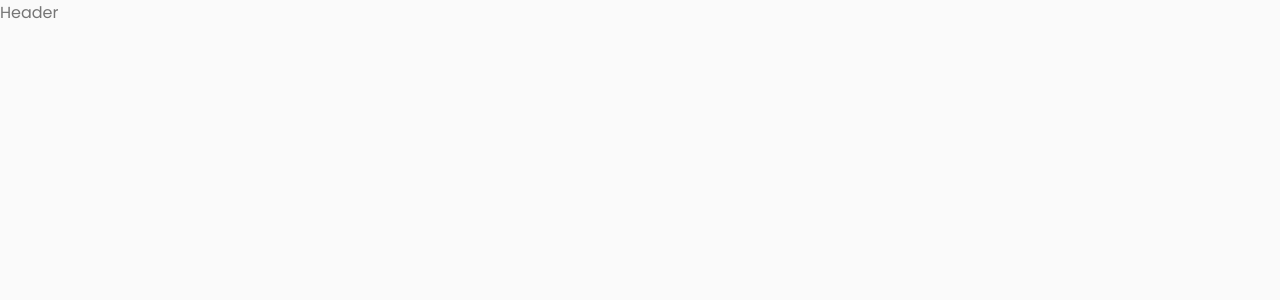
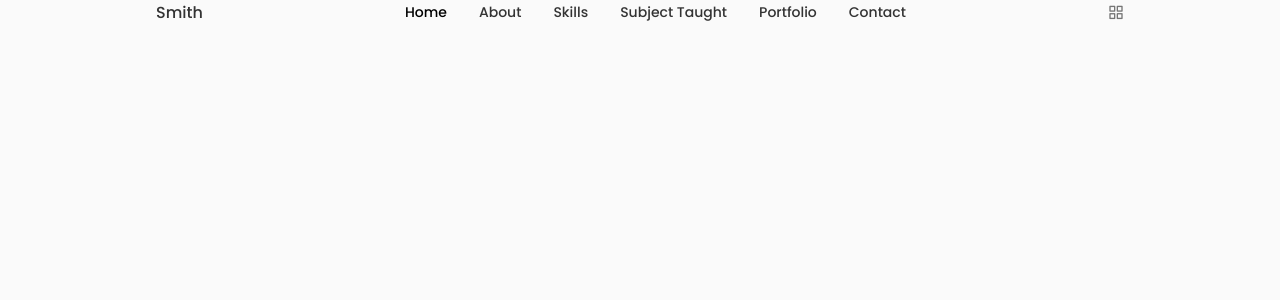
Before and after one commit to Ishan0704/portfolio-priya-mam, a React (Create React App) app: page / in a window 1280 px wide. Shown: the top 300 px of the page. Built offline with nearby package versions, Linux system fonts and the light colour scheme.

Commit message:
Header Done

```diff
--- a/src/App.css
+++ b/src/App.css
@@ -189,7 +189,7 @@
 
 /* For medium devices */
 @media screen and (max-width: 768px) {
-  body {
+  /* body {
     margin: 0 0 var(--header-height) 0;
   }
 
@@ -199,7 +199,7 @@
 
   .section__subtitle {
     margin-bottom: var(--mb-3);
-  }
+  } */
 }
 
 @media screen and (max-width: 576px) {
--- a/src/components/header/Header.jsx
+++ b/src/components/header/Header.jsx
@@ -1,9 +1,61 @@
-import React from 'react';
+import React, { useState } from 'react';
 import "./header.css";
 
 const Header =() => {
+    /*=============== TOGGLE MENU ===============*/
+    const[Toggle, showMenu] = useState(false);
     return(
-        <div>Header</div>
+        <header className="header">
+            <nav className="nav container">
+                <a href="index.html" className="nav__logo">Smith</a>
+
+                <div className={Toggle ? "nav__menu show-menu":"nav__menu" }>
+                    <ul className="nav__list grid">
+                        <li className="nav__item">
+                            <a href="#home" className="nav__link active-link">
+                                <i className="uil uil-estate nav__icon"></i> Home
+                            </a>
+                        </li>
+
+                        <li className="nav__item">
+                            <a href="#about" className="nav__link">
+                                <i className="uil uil-user nav__icon"></i> About
+                            </a>
+                        </li>
+
+                        <li className="nav__item">
+                            <a href="#skills" className="nav__link">
+                                <i className="uil uil-file-alt nav__icon"></i> Skills
+                            </a>
+                        </li>
+
+                        <li className="nav__item">
+                            <a href="#subject_taught" className="nav__link">
+                                <i className="uil uil-briefcase-alt nav__icon"></i> Subject Taught
+                            </a>
+                        </li>
+
+                        <li className="nav__item">
+                            <a href="#portfolio" className="nav__link">
+                                <i className="uil uil-scenery nav__icon"></i> Portfolio
+                            </a>
+                        </li>
+
+                        <li className="nav__item">
+                            <a href="#contact" className="nav__link">
+                                <i className="uil uil-message nav__icon"></i> Contact
+                            </a>
+                        </li>
+                    </ul>
+
+                    <i class="uil uil-times nav__close" onClick={()=>showMenu(!Toggle)}></i>
+                </div>
+
+                <nav className="toggle" onClick={()=>showMenu(!Toggle)}>
+                    <i class="uil uil-apps"></i>
+                </nav>
+            </nav>
+        </header>
 
     )
 }
--- a/src/components/header/header.css
+++ b/src/components/header/header.css
@@ -0,0 +1,123 @@
+.header{
+    width: 100%;
+    position: fixed;
+    top:0;
+    left:0;
+    z-index: var(--z-fixed);
+    background-color: var(--body-color);
+}
+
+.nav{
+    height: calc(var(--header-height)+1.5rem);
+    display: flex;
+    justify-content: space-between;
+    align-items: center;
+    column-gap: 1rem;
+}
+
+.nav__logo,
+.nav_toggle{
+    color : var(--title-color);
+    font-weight: var(--font-medium);
+}
+
+.nav__list{
+    display: flex;
+    column-gap: 2rem;
+}
+
+.nav__link{
+    display: flex;
+    flex-direction: column;
+    align-items: center;
+    font-size: var(--small-font-size);
+    color: var(--title-color);
+    font-weight: var(--font-medium);
+    transition: 0.3s;
+}
+
+.nav__icon,
+.nav__close,
+.nav__toggle{
+    display: none;
+}
+
+/* Actibe-Link */
+
+.active-link,
+.nav__link:hover {
+    color: var(--title-color-dark);
+}
+
+/*=============== BREAKPOINTS ===============*/
+
+@media screen and (max-width: 768px) {
+    .header{
+        top:initial;
+        bottom: 0;
+    }
+
+    .nav{
+        height: var(--header-height);
+    }
+
+    .nav__menu{
+        position: fixed;
+        bottom: -100%;
+        left: 0;
+        width: 100%;
+        background-color: var(--body-color);
+        padding: 2rem 1.5rem 4rem;
+        box-shadow: 0 -1px 4px rgba(0,0,0,0.15);
+        border-radius: 1.5rem 1.5 rem 0 0;
+        transition: 0.3s
+    }
+
+    /* Show Menu */
+    .show-menu{
+        bottom: 0;
+    }
+
+    .nav__list{
+        display: grid;
+        grid-template-columns: repeat(3, 1fr);
+        gap: 2rem;
+    }
+
+    .nav__icon{
+        font-size: 1.2rem;
+    }
+
+    .nav__close{
+        position: absolute;
+        right: 1.3rem;
+        bottom: 0.5rem;
+        font-size: 1.5rem;
+        cursor: pointer;
+        color: var(--title-color);
+    }
+    .nav__close:hover {
+        color: var(--title-color-dark);
+    }
+
+    .nav__toggle{
+        font-size: 1.1rem;
+        cursor: pointer;
+    }
+
+    .nav__icon,
+    .nav__close,
+    .nav__toggle{
+        display: block;
+    }
+}
+
+@media screen and (max-width: 350px) {
+    .nav__menu{
+        padding: 2rem 0.25rem 4rem;
+    }
+
+    .nav__list{
+        column-gap: 0;
+    }
+}
```
